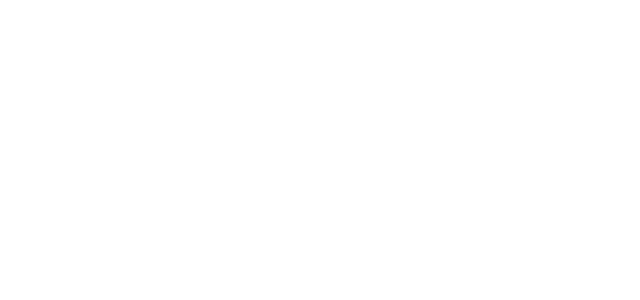
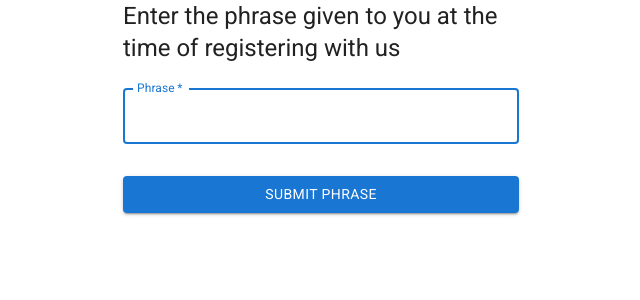
Before and after one commit to Ashish48Maurya/Tron_Project, a React (Create React App) app in the folder Frontend/: page /forgotpassword in a window 1280 px wide. Before the commit this address had no page. Shown: the top 300 px of the page, without its empty margins (319-959 px from the left). Built offline with nearby package versions, Linux system fonts and the light colour scheme; a web font is replaced by a local one.

Commit message:
Adding forgot password page where we'll do phrase verification

```diff
--- a/Frontend/src/App.js
+++ b/Frontend/src/App.js
@@ -6,6 +6,7 @@
 import Register from "./Components/Register";
 import { ToastContainer } from 'react-toastify';
 import 'react-toastify/dist/ReactToastify.css';
+import Forgotpassword from "./Components/Forgotpassword";
 
 function App() {
 
@@ -16,7 +17,8 @@
           <Route exact path='/payment' element={<Payment />} />
           <Route exact path='/qrCode' element={<QrCode />} />
           <Route exact path='/register' element={<Register />} />
-          <Route exact path='/' element={<Login />} />
+        <Route exact path='/' element={<Login />} />
+        <Route exact path='/forgotpassword' element={<Forgotpassword />} />
         </Routes>
         <ToastContainer />
     </>
--- /dev/null
+++ b/Frontend/src/Components/Forgotpassword.js
@@ -0,0 +1,102 @@
+import { TextField } from '@mui/material';
+import React, { useState } from 'react';
+import { createTheme, ThemeProvider } from '@mui/material/styles';
+import { useNavigate } from "react-router-dom";
+import { toast } from 'react-toastify';
+import Link from '@mui/material/Link';
+import CssBaseline from '@mui/material/CssBaseline';
+import Typography from '@mui/material/Typography';
+import Container from '@mui/material/Container';
+import Grid from '@mui/material/Grid';
+import Box from '@mui/material/Box';
+import Button from '@mui/material/Button';
+
+function Copyright(props) {
+    return (
+        <Typography variant="body2" color="text.secondary" align="center" {...props}>
+            {'Copyright © '}
+            <Link color="inherit" href="https://mui.com/">
+                Your Website
+            </Link>{' '}
+            {new Date().getFullYear()}
+            {'.'}
+        </Typography>
+    );
+}
+
+// TODO remove, this demo shouldn't need to reset the theme.
+
+const defaultTheme = createTheme();
+
+const Forgotpassword = () => {
+    const navigate = useNavigate();
+
+    const notifyA = (msg) => toast.error(msg);
+    const notifyB = (msg) => toast.success(msg);
+
+    const postData = async () => {
+
+        try {
+            fetch("http://localhost:8000/forgotpassword", {
+                method: "post",
+                headers: {
+                    "Content-Type": "application/json",
+                },
+                body: JSON.stringify({
+                    phrase:phrase,
+                })
+            }).then(res => res.json())
+                .then(data => {
+                    if (data.error) {
+                        notifyA(data.error);
+                    } else {
+                        notifyB(data.message);
+                        navigate('/admin');
+                    }
+                    console.log(data)
+                })
+        } catch (error) {
+            console.log(error);
+        }
+    }
+
+    const [phrase, setPhrase] = useState("");
+  return (
+      <div>
+          <ThemeProvider theme={defaultTheme}>
+              <Container component="main" maxWidth="xs">
+                  <CssBaseline />
+                  <Typography component="h1" variant="h5">
+                      Enter the phrase given to you at the time of registering with us
+                  </Typography>
+                  <Box component="form"  sx={{ mt: 1 }}>
+                      <Grid container spacing={2}>
+                          <Grid item xs={12}>
+                                <TextField
+                                    margin="normal"
+                                    required
+                                    fullWidth
+                                    id="phrase"
+                                    label="Phrase"
+                                    autoFocus
+                                    onChange={(e) => { setPhrase(e.target.value) }}
+                                  value={phrase}
+                              />
+                              <Button
+                                  fullWidth
+                                  variant="contained"
+                                  sx={{ mt: 3, mb: 2 }}
+                                  onClick={postData}
+                              >
+                                  Submit Phrase
+                              </Button>
+                          </Grid>
+                      </Grid>
+                  </Box>
+              </Container>
+          </ThemeProvider>
+    </div>
+  )
+}
+
+export default Forgotpassword
--- a/Frontend/src/Components/Login.js
+++ b/Frontend/src/Components/Login.js
@@ -129,7 +129,7 @@
                         </Button>
                         <Grid container>
                             <Grid item xs>
-                                <Link href="#" variant="body2">
+                                <Link href="/forgotpassword" variant="body2">
                                     Forgot password?
                                 </Link>
                             </Grid>
```
Also changed, not shown: 2 other files (tests, documents, lock files or other folders).
